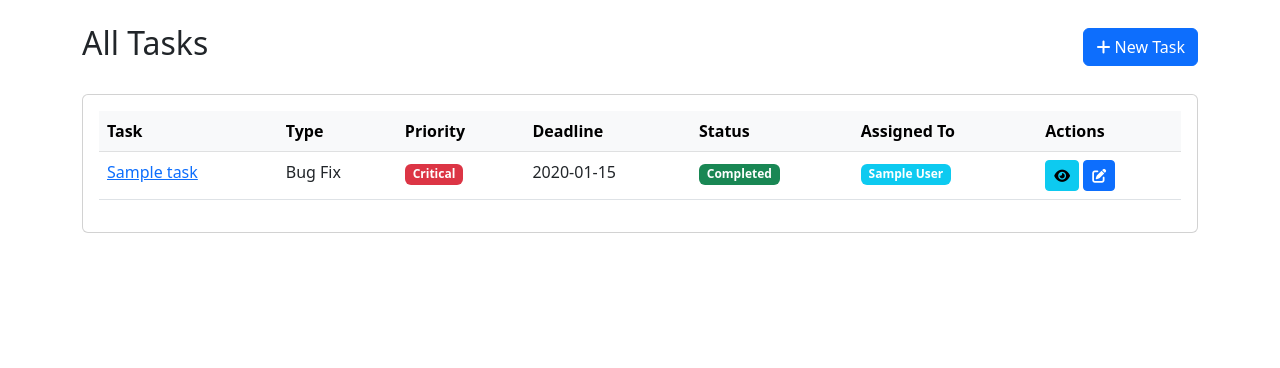
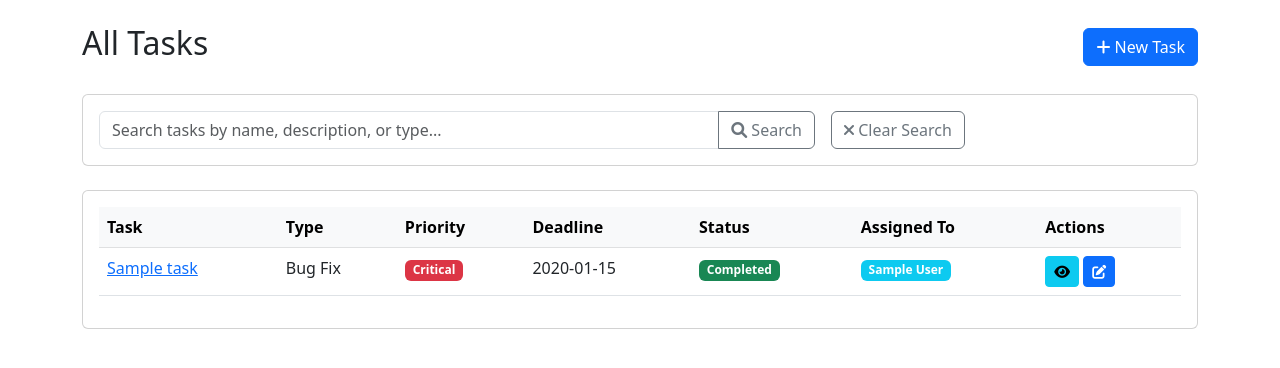
Before and after one commit to BronkstoneBro/task-manager, a Django app: page /tasks/ in a window 1280 px wide. Shown: the part 56-424 px from the top of the page. Run offline with Django 5.2, Linux system fonts and the light colour scheme; a user stored in the database is signed in; data comes from the database, SQL or seed files in the repository; tables that the repository leaves empty hold one stand-in row (values such as "Sample post"); parts of the project's set-up code (start-up, migrations or seed data) failed here and were passed over; some libraries are stand-ins or nearby versions.

Commit message:
Implemented search functionality for All Tasks.

```diff
--- a/core/views.py
+++ b/core/views.py
@@ -15,6 +15,7 @@ from django.contrib.auth.forms import UserCreationForm
 from django.contrib import messages
 from django.utils import timezone
 from django import forms
+from django.db.models import Q
 
 from .models import Task, TaskType
 
@@ -39,9 +40,22 @@ class TaskListView(LoginRequiredMixin, ListView):
     paginate_by = 10
 
     def get_queryset(self):
-        return Task.objects.all().order_by(
-            "is_completed", "deadline", "priority"
-        )
+        queryset = Task.objects.all()
+        search_query = self.request.GET.get('search', '')
+
+        if search_query:
+            queryset = queryset.filter(
+                Q(name__icontains=search_query) |
+                Q(description__icontains=search_query) |
+                Q(task_type__name__icontains=search_query)
+            )
+
+        return queryset.order_by("is_completed", "deadline", "priority")
+
+    def get_context_data(self, **kwargs):
+        context = super().get_context_data(**kwargs)
+        context['search_query'] = self.request.GET.get('search', '')
+        return context
 
 
 class TaskDetailView(LoginRequiredMixin, DetailView):
--- a/templates/core/task_list.html
+++ b/templates/core/task_list.html
@@ -1,4 +1,5 @@
 {% extends "base.html" %}
+{% load crispy_forms_tags %}
 
 {% block content %}
   <div class="d-flex justify-content-between align-items-center mb-4">
@@ -6,6 +7,31 @@
     <a href="{% url 'core:task-create' %}" class="btn btn-primary">
       <i class="fas fa-plus"></i> New Task
     </a>
+  </div>
+
+
+  <div class="card mb-4">
+    <div class="card-body">
+      <form method="get" class="row g-3">
+        <div class="col-md-8">
+          <div class="input-group">
+            <input type="text"
+                   name="search"
+                   class="form-control"
+                   placeholder="Search tasks by name, description, or type..."
+                   value="{{ search_query }}">
+            <button class="btn btn-outline-secondary" type="submit">
+              <i class="fas fa-search"></i> Search
+            </button>
+          </div>
+        </div>
+        <div class="col-md-4">
+          <a href="{% url 'core:task-list' %}" class="btn btn-outline-secondary">
+            <i class="fas fa-times"></i> Clear Search
+          </a>
+        </div>
+      </form>
+    </div>
   </div>
 
   <div class="card">
@@ -67,7 +93,13 @@
               </tr>
             {% empty %}
               <tr>
-              <td colspan="7" class="text-center">No tasks found.</td>
+                <td colspan="7" class="text-center">
+                  {% if search_query %}
+                    No tasks found matching your search criteria.
+                  {% else %}
+                    No tasks found.
+                  {% endif %}
+                </td>
               </tr>
             {% endfor %}
           </tbody>
```
Lines whose indentation alone changed are shown as unchanged.
